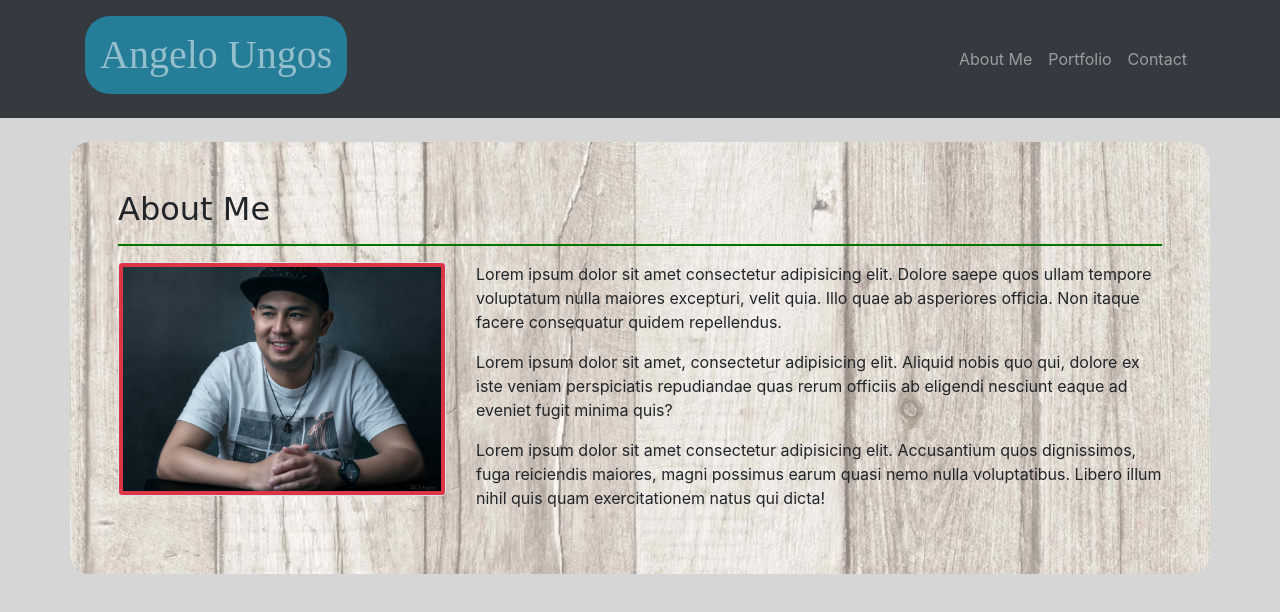
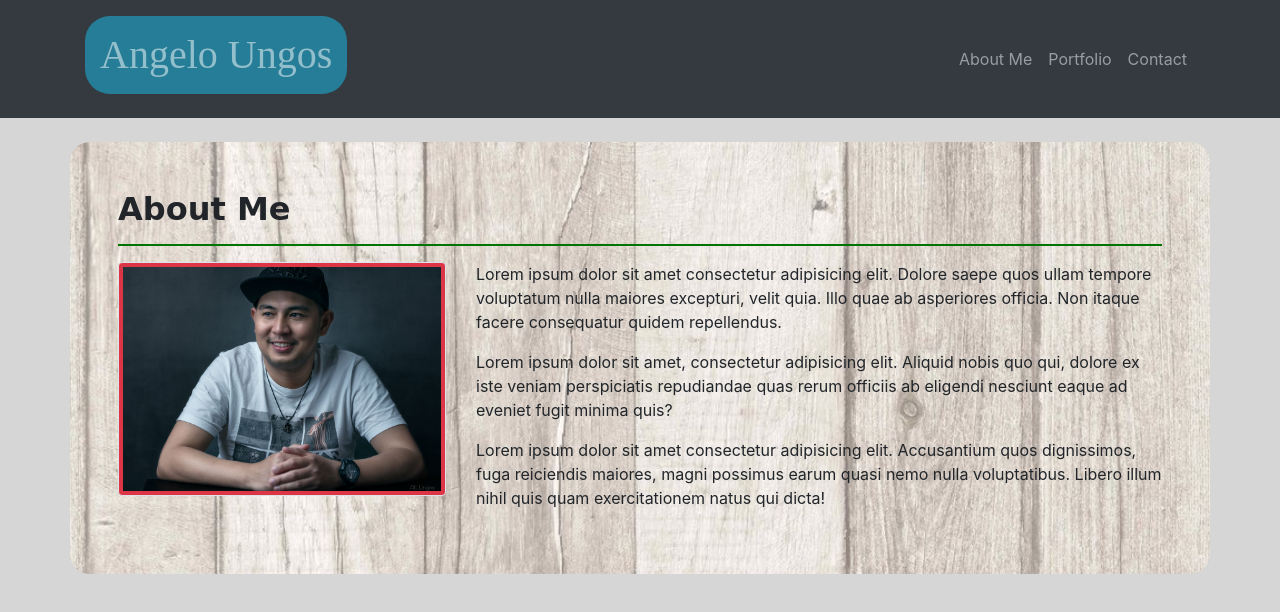
Before and after one commit to vlad916/Portfolio, a plain HTML site: page index.html in a window 1280 px wide. Drawn offline with nearby package versions, Linux system fonts and the light colour scheme; a web font is replaced by a local one.

Commit message:
h2 font changed

```diff
--- a/index.html
+++ b/index.html
@@ -48,14 +48,15 @@
     <div class="container banner1 mt-4 p-5" style="background-color: white; border-radius: 20px;">
         <div class="row">
             <div class="col-sm">
-                <h2>About Me</h2>
+                <h2><strong>About Me</strong></h2>
                 <hr class="bg danger">
                 </hr>
             </div>
         </div>
         <div class="row">
             <div class="col-sm-4">
-                <img src="assets/images/me.jpg" alt="Responsive image" class="img-fluid img-thumbnail bg-danger float-left">
+                <img src="assets/images/me.jpg" alt="Responsive image"
+                    class="img-fluid img-thumbnail bg-danger float-left">
             </div>
             <div class="col-sm-8">
                 <p>Lorem ipsum dolor sit amet consectetur adipisicing elit. Dolore saepe quos ullam tempore voluptatum
--- a/style1.css
+++ b/style1.css
@@ -8,7 +8,7 @@ h1 {
   font-family: serif;
   background-color: rgb(38, 125, 151);
   border-radius: 25px;
-    padding: 15px
+  padding: 15px;
 }
 h2 {
   font-family: "Shojumaru", cursive;
```
Lines whose indentation alone changed are shown as unchanged.
